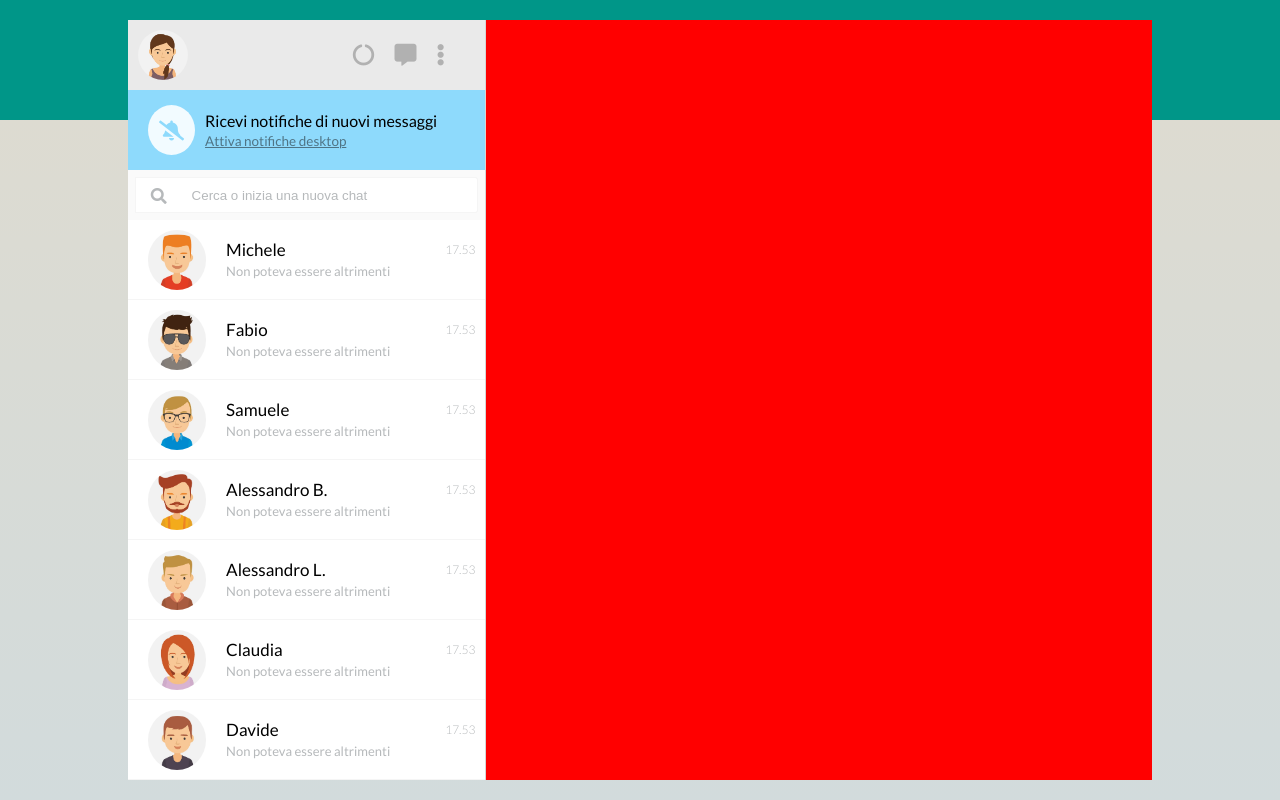
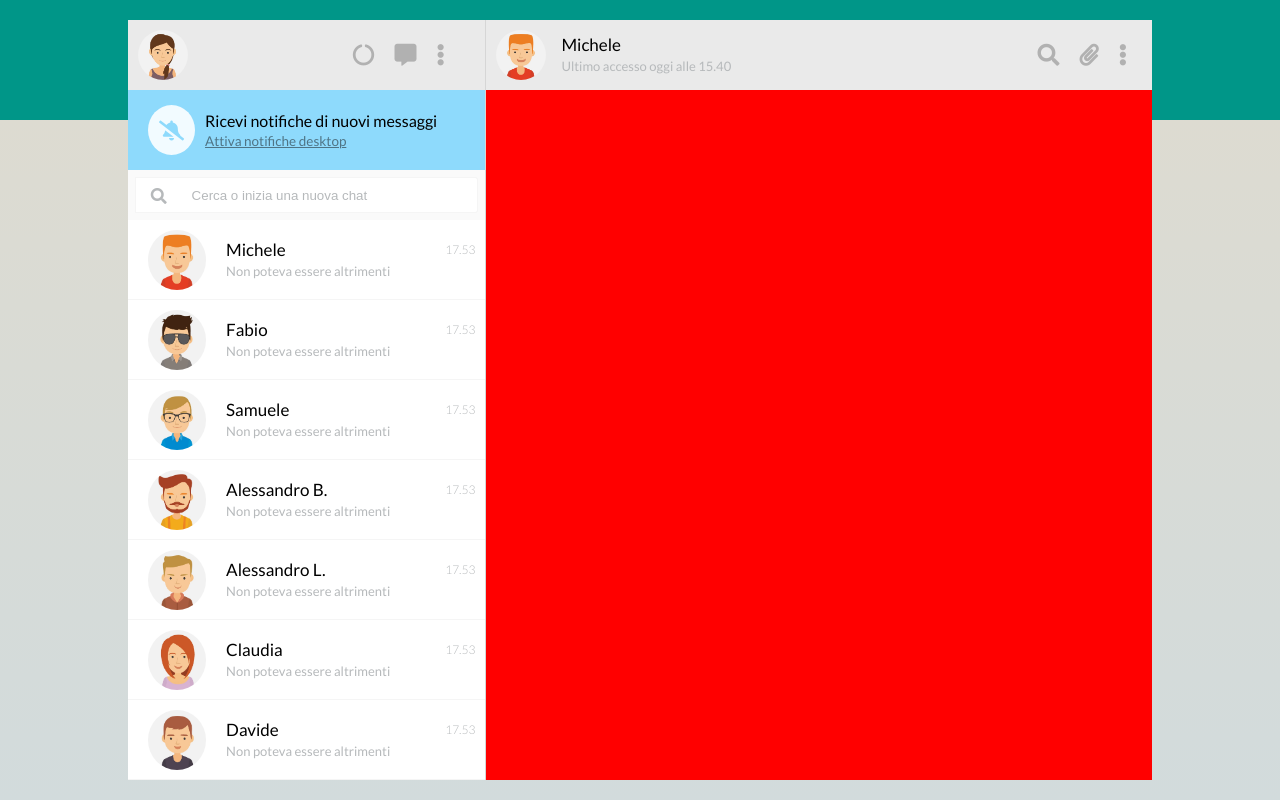
Before and after one commit to NunziaF/js-html-css-boolzap, a plain HTML site: page index.html in a window 1280 px wide. Drawn offline with nearby package versions, Linux system fonts and the light colour scheme; a script that the page names is missing.

Commit message:
Parte destra top

```diff
--- a/index.html
+++ b/index.html
@@ -110,7 +110,18 @@
 
       <div class="dx">
         <div class="dx-top">
-
+          <div class="avatar">
+            <img src="img/avatar1.jpg" alt="">
+          </div>
+          <div class="contatti-info">
+            <h3 class="nome">Michele</h3>
+            <h2>Ultimo accesso oggi alle 15.40</h2>
+          </div>
+          <div class="icone">
+            <i class="fas fa-search"></i>
+						<i class="fas fa-paperclip"></i>
+						<i class="fas fa-ellipsis-v"></i>
+          </div>
         </div>
         <div class="dx-messaggi-contenitore">
 
--- a/style.css
+++ b/style.css
@@ -32,7 +32,7 @@ body {
 
 /* Parte sinistra top*/
 
-.sx-top {
+.sx-top, .dx-top {
   width: 100%;
 	height: 70px;
 	background: #EAEAEA;
@@ -43,7 +43,7 @@ body {
 .avatar img {
   width: 50px;
 	height: 50px;
-	margin: 10px 0 auto 10px;
+	margin: 10px 15px 10px 10px;
 	border-radius: 100%;
   cursor: pointer;
 }
@@ -206,4 +206,18 @@ body {
   float: left;
 	height: 100%;
   width: 65%;
+  position: relative;
 }
+
+.dx-top {
+  width: 100%;
+	height: 70px;
+	background: #EAEAEA;
+}
+
+.dx-top .icone {
+  float: right;
+  width: auto;
+  margin-right: 15px;
+  text-align: right;
+}
```
